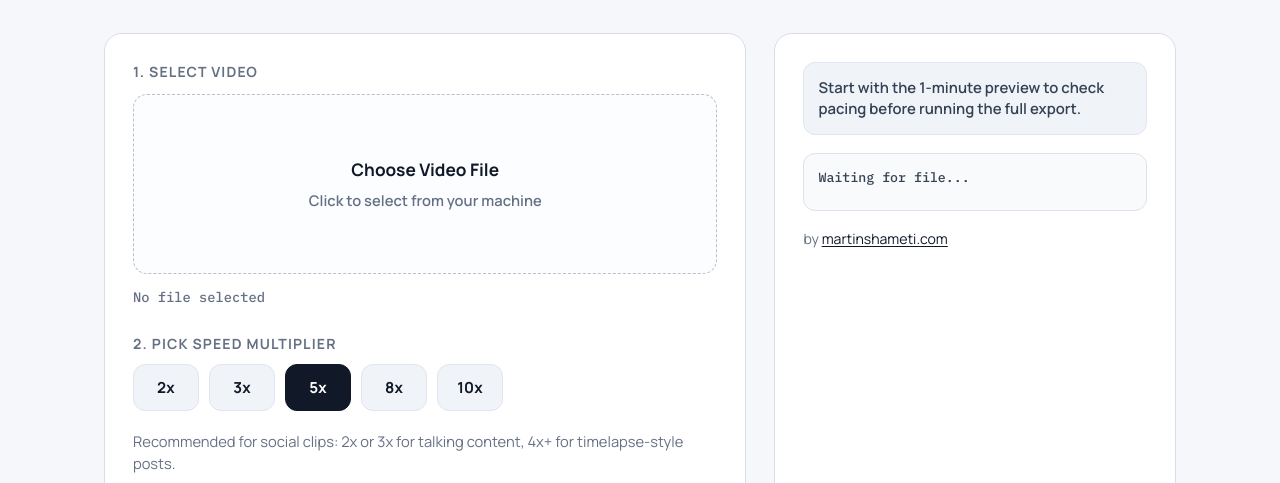
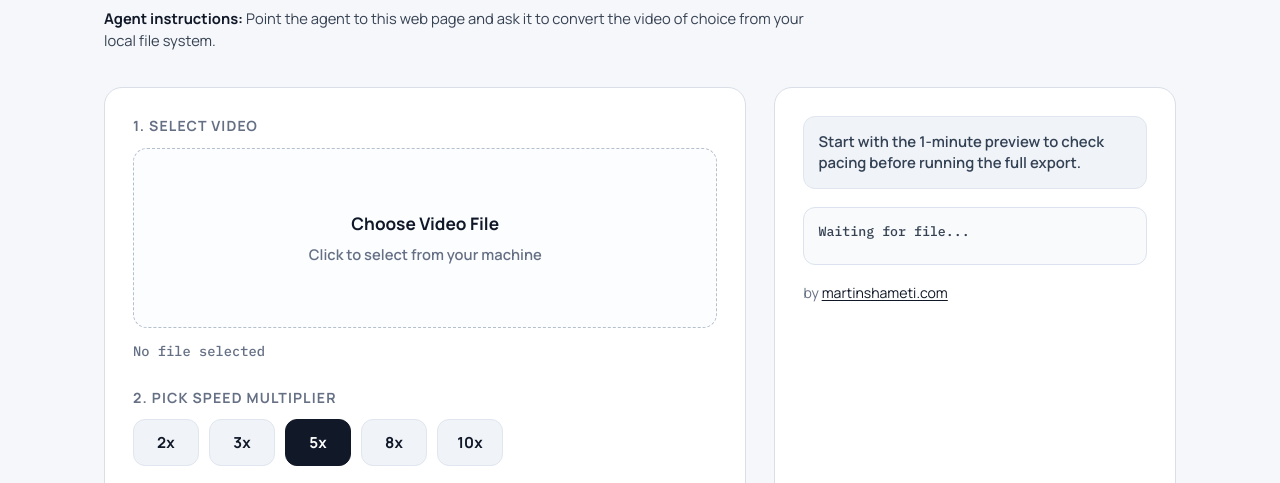
Before and after one commit to shametim/speed-up-video, a plain HTML site: page index.html in a window 1280 px wide. Shown: the part 274-757 px from the top of the page. Drawn offline with Linux system fonts and the light colour scheme.

Commit message:
Add agent instructions to UI and README

```diff
--- a/index.html
+++ b/index.html
@@ -118,6 +118,18 @@
             color: var(--muted);
             font-size: 1.04rem;
             max-width: 640px;
+        }
+
+        .agent-instructions {
+            margin: 10px 0 0;
+            color: #364152;
+            font-size: 0.92rem;
+            max-width: 700px;
+            line-height: 1.5;
+        }
+
+        .agent-instructions strong {
+            color: var(--text);
         }
 
         .run-local {
@@ -493,6 +505,7 @@
                 </div>
                 <h1>Speed up your clips without leaving the browser.</h1>
                 <p class="intro">Upload once, choose speed, preview, export. Conversion <strong class="run-local">runs on your machine</strong> and never sends the file to a server.</p>
+                <p class="agent-instructions"><strong>Agent instructions:</strong> Point the agent to this web page and ask it to convert the video of choice from your local file system.</p>
             </div>
             <div class="top-actions">
                 <a class="icon-btn" href="https://github.com/shametim/speedup-video" target="_blank" rel="noopener noreferrer" aria-label="View GitHub repository">
```
Also changed, not shown: README.md.
